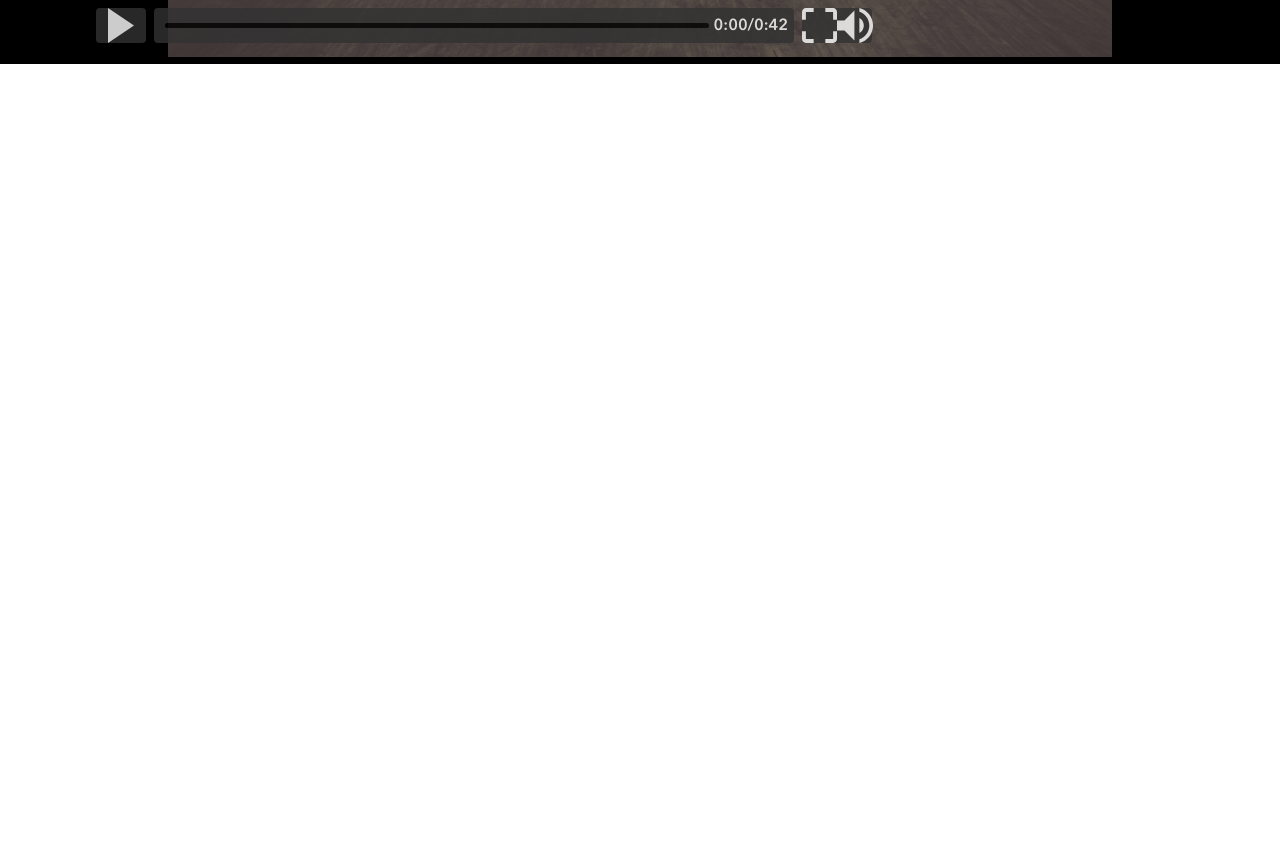
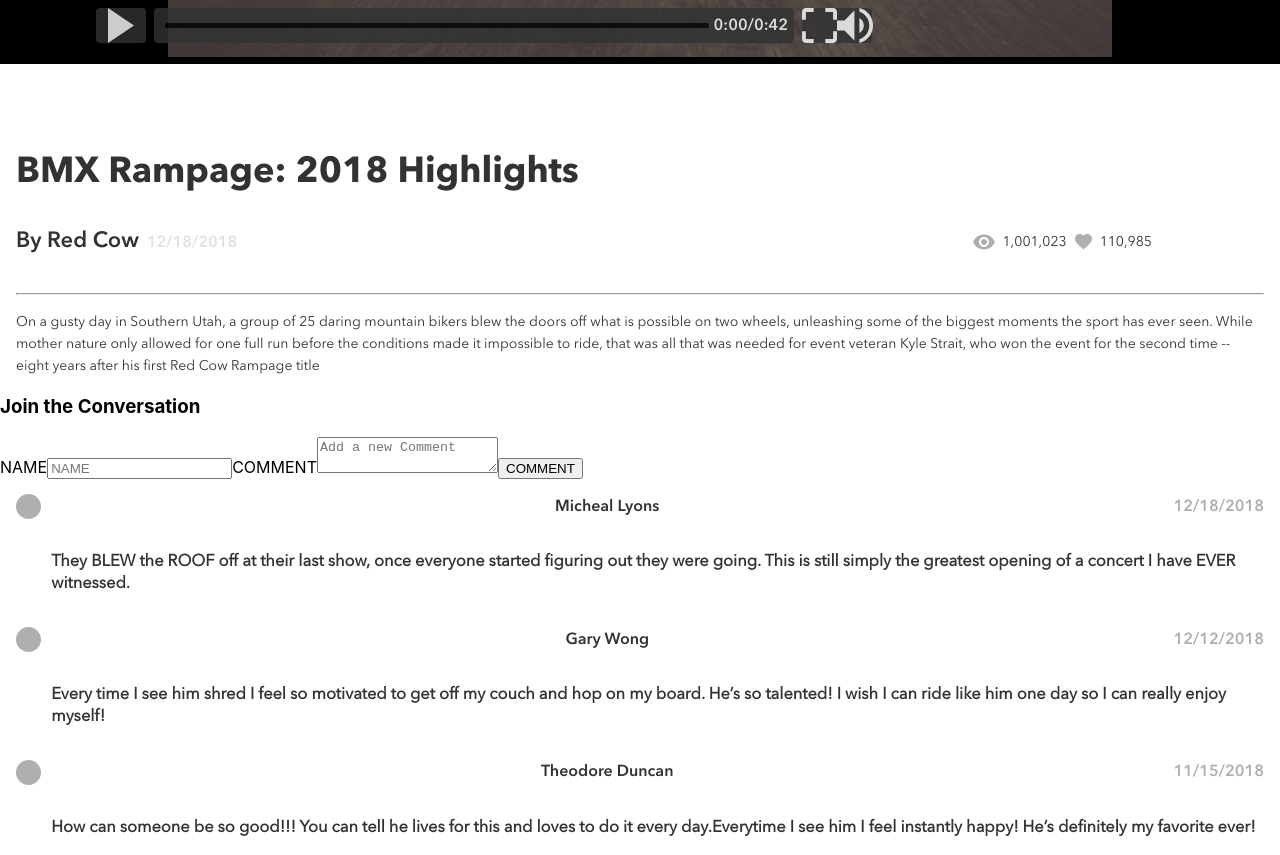
Before and after one commit to amar-eng/amar-mohamud-brainflix, a React (Create React App) app in the folder sprint-1/: page / in a window 1280 px wide. Shown: the part 580-1435 px from the top of the page. Before the commit the page ends 800 px from the top, so only its background shows below. Built offline with nearby package versions, Linux system fonts and the light colour scheme.

Commit message:
comments styling done

```diff
--- a/sprint-1/src/App.js
+++ b/sprint-1/src/App.js
@@ -9,10 +9,10 @@
     <div className="App">
       <Navbar />
       <MainVid />
-      {/* <section className ="app-section">
+      <section className ="app-section">
         <MainContent />
-        <VideoList />
-      </section> */}
+        {/* <VideoList /> */}
+      </section>
 
 
     </div>
--- a/sprint-1/src/components/Comments/Comments.js
+++ b/sprint-1/src/components/Comments/Comments.js
@@ -42,8 +42,8 @@
                     <div className = "comments">
                         <div className = "comments__profile">
                             <div className = "comments__icon"></div>
-                             <h3>{item.name}</h3>
-                             <h3>{item.date}</h3>
+                             <h3 className= "comments__name">{item.name}</h3>
+                             <h3 className= "comments__date">{item.date}</h3>
                         </div>
                         <div className = "comments__text">
                             <h3>{item.text}</h3>
--- a/sprint-1/src/components/Comments/Comments.scss
+++ b/sprint-1/src/components/Comments/Comments.scss
@@ -1,15 +1,35 @@
+@import '../../partials/variables';
+@import '../../partials/typography';
+
 .comment{
     .comments{
+        margin: 0 1rem;
         &__profile{
             display:flex;
-            justify-content: space-around;
+            align-items: center;
+            justify-content: space-between;
 
         }
         &__icon{
-            background-color: brown;
+            background-color: $silver;
             width: 25px;
             height: 25px;
             border-radius: 50%;
         }
+        &__name{
+            color: $black;
+            @include h3;
+            // margin-right: 6rem;;
+        }
+        &__date{
+            color: $silver;
+            @include h3;
+
+        }
+        &__text{
+            color: $black;
+            @include h4;
+            margin-left: 2.2rem;
+        }
     }
 }
--- a/sprint-1/src/components/MainContent/Content.scss
+++ b/sprint-1/src/components/MainContent/Content.scss
@@ -1,31 +1,68 @@
+@import '../../partials/variables';
+@import '../../partials/typography';
 .Content{
     &__title{
-        margin: 1rem;
+        margin: 0 1rem;
+        @include h1;
+        color:$black;
+        width: 100%;
+
+    }
+    &__channel {
+        @include h2;
+        color:$black;
+    }
+    &__date{
+        @include h3;
+        color:$mercury;
+        @media (min-width:$tablet) {
+            margin-left: 0.5rem;
+        }
+    }
+
+    &__views{
+        @include h4;
+        color:$black;
+        margin-left: 0.5rem;
+    }
+    &__likes{
+        @include h4;
+        color:$black;
+        margin-left: 0.5rem;
     }
     .Content__items{
-        display: flex;
-        flex-direction: row;
-        justify-content: space-between;
+        @media (min-width:$tablet) {
+            display: flex;
+            flex-direction: row;
+            justify-content: space-between;
+        }
+
     }
     .Content__items-left{
         display: flex;
+        align-items: baseline;
+        justify-content: space-between;
+        margin: 0 8rem 0 1rem;
     }
     .Content__items-right{
         display: flex;
-        padding: 0 1rem ;
+        align-items: center;
+        margin: 0 8rem 0 1rem;;
 
-        .Content__views-icon{
-            padding: 0 1rem ;
+        .Content__views{
+            padding-right: 0.5rem;
         }
-        .Content__views{
-            // padding: 0 1rem ;
-        }
-        .Content__likes-icon{
-            padding: 0 1rem ;
-        }
-        .Content__likes{
-            // padding: 0 1rem ;
-        }
+
+    }
+    hr{
+        margin: 1rem;
+
+    }
+
+    &__desc{
+        @include h4;
+        color:$black;
+        margin: 0 1rem;
     }
 
 }
--- a/sprint-1/src/components/MainContent/ContentStuff.js
+++ b/sprint-1/src/components/MainContent/ContentStuff.js
@@ -23,6 +23,7 @@
 
                 </div>
             </div>
+            <hr />
 
 
 
--- a/sprint-1/src/partials/_typography.scss
+++ b/sprint-1/src/partials/_typography.scss
@@ -48,14 +48,14 @@
     @include demi-font;
 
     @media(min-width: $tablet){
-        font-size: 24px;
+        font-size: 20px;
         line-height: 32px;
-        @include bold-font
+
     }
      @media(min-width: $desktop){
         font-size: 22px;
         line-height: 32px;
-        @include bold-font;
+
     }
 }
 
```
